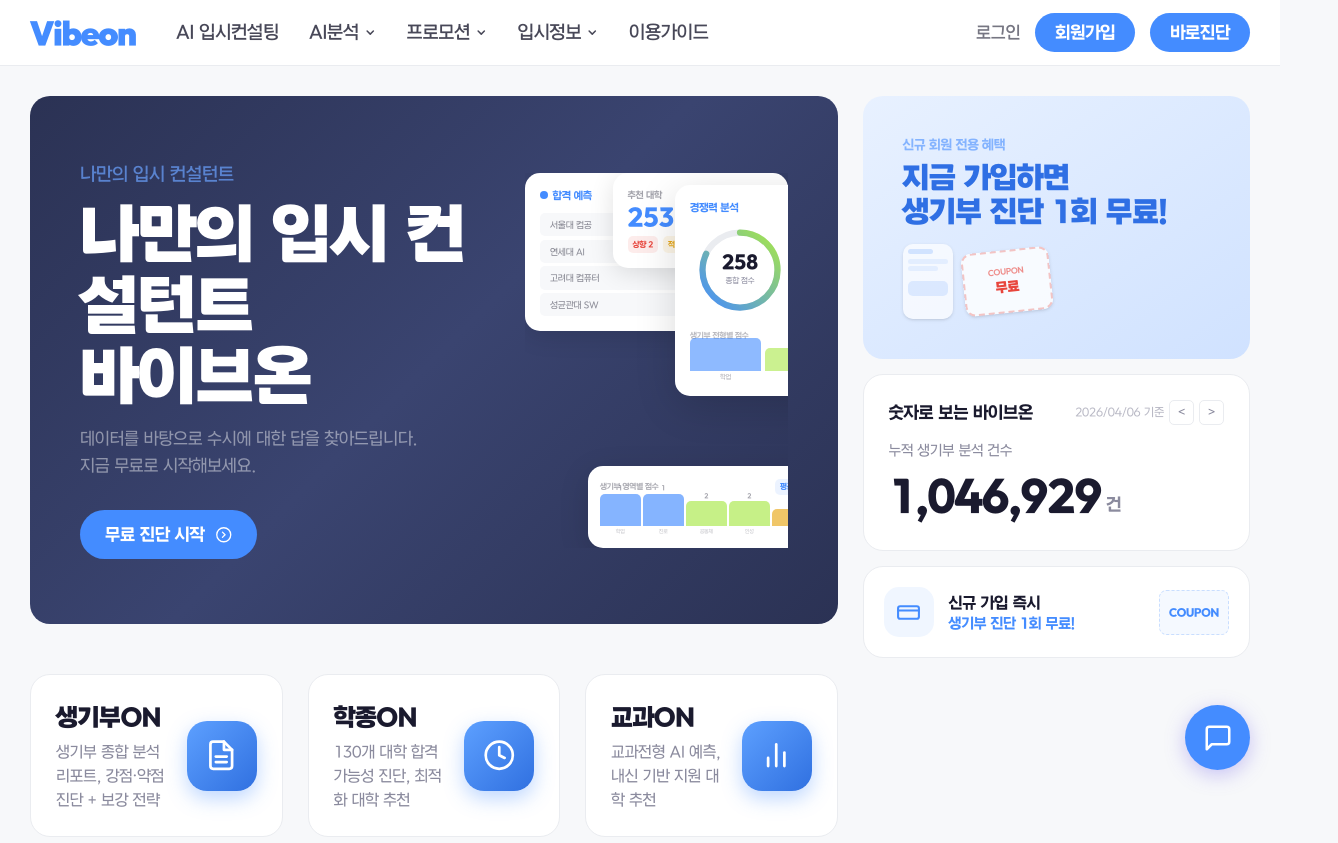
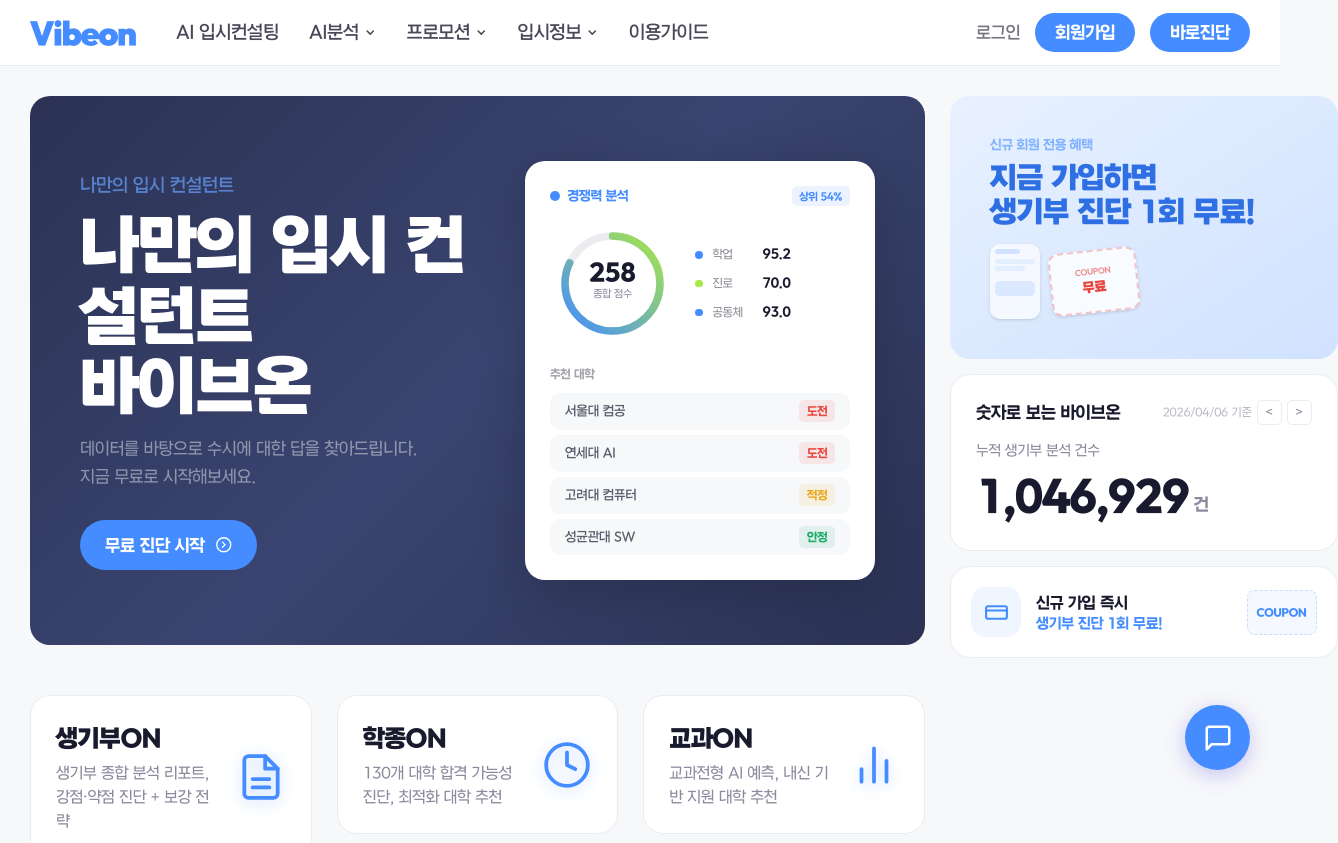
Before and after one commit to INNO-HI-Inc/hi-university, a Next.js app: page /admission-consulting/ in a window 1280 px wide. Shown: the top 843 px of the page, 1338 px wide, since content can reach past the window. Built offline with nearby package versions, Linux system fonts and the light colour scheme.

Commit message:
Remove icon bg, replace hero with single clean app mockup

```diff
--- a/src/app/page.tsx
+++ b/src/app/page.tsx
@@ -55,80 +55,49 @@
           </a>
         </div>
 
-        {/* RIGHT — white app screens */}
-        <div className="relative hidden h-[300px] lg:block overflow-hidden">
-          {/* Screen A: 왼쪽 — 합격 예측 */}
-          <div className="absolute left-0 top-0 z-10 w-[160px] rounded-xl bg-white p-3 shadow-[0_4px_20px_rgba(0,0,0,0.12)]">
-            <div className="mb-2 flex items-center gap-1">
-              <div className="h-1.5 w-1.5 rounded-full bg-primary" />
-              <span className="text-[8px] font-bold text-primary">합격 예측</span>
+        {/* RIGHT — single app mockup */}
+        <div className="hidden lg:flex items-center justify-center">
+          <div className="w-[280px] rounded-2xl bg-white p-5 shadow-[0_8px_40px_rgba(0,0,0,0.2)]">
+            {/* Header */}
+            <div className="mb-3 flex items-center justify-between">
+              <div className="flex items-center gap-1.5">
+                <div className="h-2 w-2 rounded-full bg-primary" />
+                <span className="text-[10px] font-bold text-primary">경쟁력 분석</span>
+              </div>
+              <span className="rounded bg-primary/10 px-1.5 py-0.5 text-[8px] font-bold text-primary">상위 54%</span>
             </div>
-            <div className="space-y-[3px]">
-              {["서울대 컴공", "연세대 AI", "고려대 컴퓨터", "성균관대 SW"].map((u, i) => (
-                <div key={u} className="flex items-center justify-between rounded bg-paper px-2 py-[4px]">
-                  <span className="text-[7px] text-ink/50">{u}</span>
-                  <span className={`text-[7px] font-bold ${["text-red", "text-red", "text-amber", "text-green"][i]}`}>
-                    {["도전", "도전", "적정", "안정"][i]}
-                  </span>
-                </div>
-              ))}
-            </div>
-          </div>
-
-          {/* Screen B: 중앙 — 경쟁력 분석 */}
-          <div className="absolute left-[120px] top-[10px] z-20 w-[200px] rounded-xl bg-white p-3 shadow-[0_8px_32px_rgba(0,0,0,0.15)]">
-            <div className="mb-1 text-[8px] font-bold text-primary">경쟁력 분석</div>
-            <div className="mb-2 flex items-center gap-2">
-              <svg width="80" height="80" viewBox="0 0 80 80">
-                <circle cx="40" cy="40" r="30" fill="none" stroke="#EAECF0" strokeWidth="5" />
-                <circle cx="40" cy="40" r="30" fill="none" stroke="url(#pg)" strokeWidth="5" strokeLinecap="round"
-                  strokeDasharray={2 * Math.PI * 30} strokeDashoffset={2 * Math.PI * 30 * 0.18} transform="rotate(-90 40 40)" />
+            {/* Score */}
+            <div className="mb-4 flex items-center gap-4">
+              <svg width="100" height="100" viewBox="0 0 100 100">
+                <circle cx="50" cy="50" r="38" fill="none" stroke="#EAECF0" strokeWidth="6" />
+                <circle cx="50" cy="50" r="38" fill="none" stroke="url(#pg)" strokeWidth="6" strokeLinecap="round"
+                  strokeDasharray={2 * Math.PI * 38} strokeDashoffset={2 * Math.PI * 38 * 0.18} transform="rotate(-90 50 50)" />
                 <defs><linearGradient id="pg" x1="0" y1="0" x2="1" y2="1"><stop offset="0%" stopColor="#448CFF" /><stop offset="100%" stopColor="#A8E847" /></linearGradient></defs>
-                <text x="40" y="38" textAnchor="middle" className="fill-ink text-[14px] font-extrabold" style={{ fontFamily: "inherit" }}>258</text>
-                <text x="40" y="50" textAnchor="middle" className="fill-slate text-[6px]" style={{ fontFamily: "inherit" }}>종합 점수</text>
+                <text x="50" y="47" textAnchor="middle" className="fill-ink text-[18px] font-extrabold" style={{ fontFamily: "inherit" }}>258</text>
+                <text x="50" y="61" textAnchor="middle" className="fill-slate text-[8px]" style={{ fontFamily: "inherit" }}>종합 점수</text>
               </svg>
-              <div>
-                <div className="text-[7px] text-slate">전체 상위</div>
-                <div className="text-[14px] font-extrabold text-primary">54<span className="text-[9px]">%</span></div>
+              <div className="space-y-2">
+                {[{ l: "학업", v: "95.2", c: "#448CFF" }, { l: "진로", v: "70.0", c: "#A8E847" }, { l: "공동체", v: "93.0", c: "#448CFF" }].map((s) => (
+                  <div key={s.l} className="flex items-center gap-2">
+                    <div className="h-1.5 w-1.5 rounded-full" style={{ background: s.c }} />
+                    <span className="text-[9px] text-ink/50 w-[32px]">{s.l}</span>
+                    <span className="text-[10px] font-bold text-ink">{s.v}</span>
+                  </div>
+                ))}
               </div>
             </div>
-            <div className="mb-1 text-[6px] font-bold text-ink/30">생기부 전형별 점수</div>
-            <div className="flex items-end gap-[3px]" style={{ height: 28 }}>
-              {[{ n: "학업", h: 26, c: "#448CFF" }, { n: "진로", h: 18, c: "#A8E847" }, { n: "공동체", h: 24, c: "#448CFF" }].map((b) => (
-                <div key={b.n} className="flex flex-1 flex-col items-center gap-[1px]">
-                  <div className="w-full rounded-t" style={{ height: b.h, background: b.c, opacity: 0.6 }} />
-                  <span className="text-[5px] text-ink/35">{b.n}</span>
-                </div>
-              ))}
-            </div>
-          </div>
-
-          {/* Screen C: 오른쪽 상단 — 추천대학 */}
-          <div className="absolute right-0 top-0 z-10 w-[140px] rounded-xl bg-white p-3 shadow-[0_4px_20px_rgba(0,0,0,0.12)]">
-            <div className="mb-1 text-[7px] font-bold text-ink/40">추천 대학</div>
-            <div className="mb-1.5 flex items-baseline gap-1">
-              <span className="text-[18px] font-extrabold leading-none text-primary">253</span>
-              <span className="text-[8px] font-bold text-ink/30">27명</span>
-            </div>
-            <div className="flex gap-1">
-              <span className="rounded bg-red/10 px-1 py-0.5 text-[6px] font-bold text-red">상향 2</span>
-              <span className="rounded bg-amber/10 px-1 py-0.5 text-[6px] font-bold text-amber">적정 3</span>
-              <span className="rounded bg-green/10 px-1 py-0.5 text-[6px] font-bold text-green">안정 3</span>
-            </div>
-          </div>
-
-          {/* Screen D: 하단 — 바차트 */}
-          <div className="absolute bottom-0 left-[50px] z-30 w-[190px] rounded-xl bg-white p-2.5 shadow-[0_6px_24px_rgba(0,0,0,0.13)]">
-            <div className="mb-1 flex items-center justify-between">
-              <span className="text-[6px] font-bold text-ink/35">생기부 영역별 점수</span>
-              <span className="rounded bg-primary/10 px-1 py-0.5 text-[6px] font-bold text-primary">평균 2.1</span>
-            </div>
-            <div className="flex items-end gap-[2px]" style={{ height: 28 }}>
-              {[{ n: "학업", g: 1, h: 26 }, { n: "진로", g: 1, h: 26 }, { n: "공동체", g: 2, h: 20 }, { n: "인성", g: 2, h: 20 }, { n: "발전", g: 3, h: 14 }].map((s, i) => (
-                <div key={i} className="flex flex-1 flex-col items-center gap-[1px]">
-                  <span className="text-[5px] font-bold text-ink/40">{s.g}</span>
-                  <div className="w-full rounded-t" style={{ height: s.h, background: s.g === 1 ? "#448CFF" : s.g === 2 ? "#A8E847" : "#E8A817", opacity: 0.65 }} />
-                  <span className="text-[4px] text-ink/25">{s.n}</span>
+            {/* University list */}
+            <div className="mb-2 text-[9px] font-bold text-ink/40">추천 대학</div>
+            <div className="space-y-[4px]">
+              {[
+                { n: "서울대 컴공", t: "도전", c: "text-red", bg: "bg-red/10" },
+                { n: "연세대 AI", t: "도전", c: "text-red", bg: "bg-red/10" },
+                { n: "고려대 컴퓨터", t: "적정", c: "text-amber", bg: "bg-amber/10" },
+                { n: "성균관대 SW", t: "안정", c: "text-green", bg: "bg-green/10" },
+              ].map((u) => (
+                <div key={u.n} className="flex items-center justify-between rounded-lg bg-paper px-3 py-[6px]">
+                  <span className="text-[10px] font-medium text-ink/70">{u.n}</span>
+                  <span className={`text-[9px] font-bold ${u.c} rounded px-1.5 py-0.5 ${u.bg}`}>{u.t}</span>
                 </div>
               ))}
             </div>
@@ -193,7 +162,7 @@
           <h3 className="text-[18px] font-extrabold text-ink">{name}</h3>
           <p className="mt-1 text-[12px] leading-[1.6] text-slate">{desc}</p>
         </div>
-        <div className="shrink-0 flex h-[56px] w-[56px] items-center justify-center rounded-2xl" style={{ background: "linear-gradient(135deg, #5DA0FF 0%, #3070E0 100%)", boxShadow: "0 6px 16px rgba(68,140,255,0.35)" }}>
+        <div className="shrink-0">
           {children}
         </div>
       </div>
@@ -203,61 +172,36 @@
 
 /* ═══ Card Icons (compact SVG) ═══ */
 
-function IllustSaenggibu() {
+function Icon3D({ children }: { children: React.ReactNode }) {
   return (
-    <svg width="26" height="26" viewBox="0 0 24 24" fill="none" stroke="white" strokeWidth="2" strokeLinecap="round" strokeLinejoin="round">
-      <path d="M14 2H6a2 2 0 0 0-2 2v16a2 2 0 0 0 2 2h12a2 2 0 0 0 2-2V8z" />
-      <polyline points="14 2 14 8 20 8" />
-      <line x1="16" y1="13" x2="8" y2="13" />
-      <line x1="16" y1="17" x2="8" y2="17" />
+    <svg width="40" height="40" viewBox="0 0 24 24" fill="none" stroke="#448CFF" strokeWidth="1.8" strokeLinecap="round" strokeLinejoin="round" style={{ filter: "drop-shadow(0 3px 6px rgba(68,140,255,0.35))" }}>
+      {children}
     </svg>
   );
 }
 
+function IllustSaenggibu() {
+  return <Icon3D><path d="M14 2H6a2 2 0 0 0-2 2v16a2 2 0 0 0 2 2h12a2 2 0 0 0 2-2V8z" /><polyline points="14 2 14 8 20 8" /><line x1="16" y1="13" x2="8" y2="13" /><line x1="16" y1="17" x2="8" y2="17" /></Icon3D>;
+}
+
 function IllustHakjong() {
-  return (
-    <svg width="26" height="26" viewBox="0 0 24 24" fill="none" stroke="white" strokeWidth="2" strokeLinecap="round" strokeLinejoin="round">
-      <circle cx="12" cy="12" r="10" />
-      <polyline points="12 6 12 12 16 14" />
-    </svg>
-  );
+  return <Icon3D><circle cx="12" cy="12" r="10" /><polyline points="12 6 12 12 16 14" /></Icon3D>;
 }
 
 function IllustGygwa() {
-  return (
-    <svg width="26" height="26" viewBox="0 0 24 24" fill="none" stroke="white" strokeWidth="2" strokeLinecap="round" strokeLinejoin="round">
-      <line x1="18" y1="20" x2="18" y2="10" />
-      <line x1="12" y1="20" x2="12" y2="4" />
-      <line x1="6" y1="20" x2="6" y2="14" />
-    </svg>
-  );
+  return <Icon3D><line x1="18" y1="20" x2="18" y2="10" /><line x1="12" y1="20" x2="12" y2="4" /><line x1="6" y1="20" x2="6" y2="14" /></Icon3D>;
 }
 
 function IllustInterview() {
-  return (
-    <svg width="26" height="26" viewBox="0 0 24 24" fill="none" stroke="white" strokeWidth="2" strokeLinecap="round" strokeLinejoin="round">
-      <path d="M21 15a2 2 0 0 1-2 2H7l-4 4V5a2 2 0 0 1 2-2h14a2 2 0 0 1 2 2z" />
-    </svg>
-  );
+  return <Icon3D><path d="M21 15a2 2 0 0 1-2 2H7l-4 4V5a2 2 0 0 1 2-2h14a2 2 0 0 1 2 2z" /></Icon3D>;
 }
 
 function IllustNaesin() {
-  return (
-    <svg width="26" height="26" viewBox="0 0 24 24" fill="none" stroke="white" strokeWidth="2" strokeLinecap="round" strokeLinejoin="round">
-      <path d="M22 12h-4l-3 9L9 3l-3 9H2" />
-    </svg>
-  );
+  return <Icon3D><path d="M22 12h-4l-3 9L9 3l-3 9H2" /></Icon3D>;
 }
 
 function IllustConsult() {
-  return (
-    <svg width="26" height="26" viewBox="0 0 24 24" fill="none" stroke="white" strokeWidth="2" strokeLinecap="round" strokeLinejoin="round">
-      <path d="M17 21v-2a4 4 0 0 0-4-4H5a4 4 0 0 0-4 4v2" />
-      <circle cx="9" cy="7" r="4" />
-      <path d="M23 21v-2a4 4 0 0 0-3-3.87" />
-      <path d="M16 3.13a4 4 0 0 1 0 7.75" />
-    </svg>
-  );
+  return <Icon3D><path d="M17 21v-2a4 4 0 0 0-4-4H5a4 4 0 0 0-4 4v2" /><circle cx="9" cy="7" r="4" /><path d="M23 21v-2a4 4 0 0 0-3-3.87" /><path d="M16 3.13a4 4 0 0 1 0 7.75" /></Icon3D>;
 }
 
 /* ═══════════════════════════════════════════
```
Also changed, not shown: 48 other files (tests, documents, lock files or other folders).
